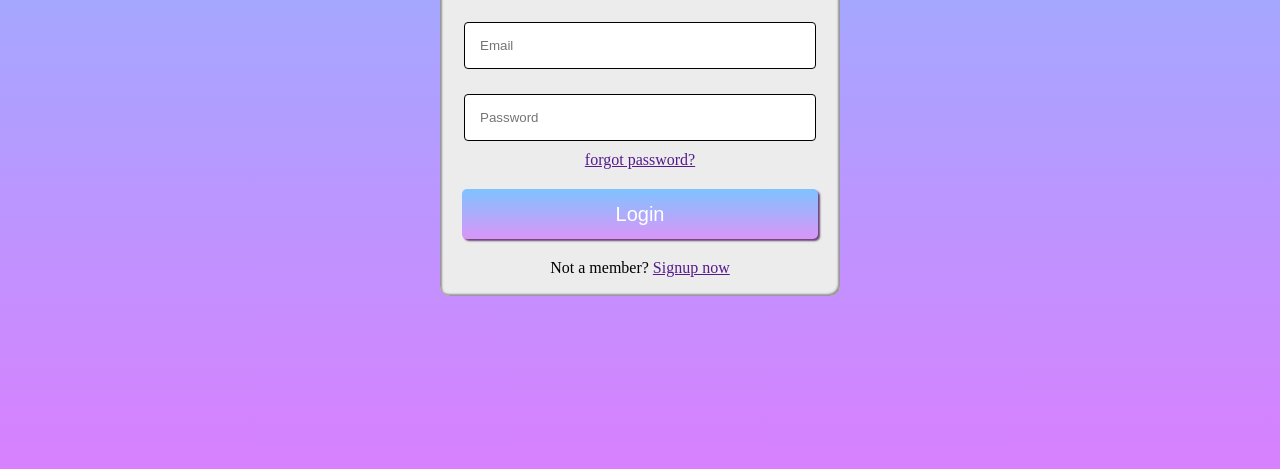
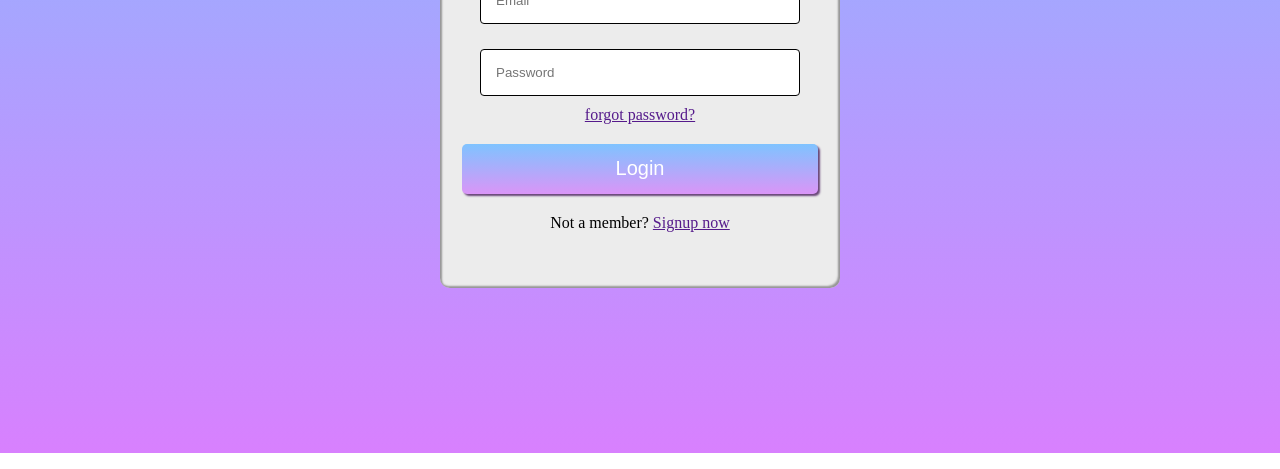
Before and after one commit to Sriharivas5/Login-Form, a plain HTML site: page index.html in a window 1280 px wide. Shown: the part 347-816 px from the top of the page. Drawn offline with Linux system fonts and the light colour scheme.

Commit message:
first commit

```diff
--- a/style.css
+++ b/style.css
@@ -1,3 +1,8 @@
+*{
+    margin: 0;
+    padding: 0;
+    box-sizing: border-box;
+}
 body {
     background-image: linear-gradient(rgb(127, 195, 255), rgb(216, 128, 254));
     background-size: cover;
@@ -22,13 +27,15 @@ form {
     box-shadow: inset 2px 2px 2px rgb(149, 149, 149),
         inset -2px -2px 2px rgb(149, 149, 149);
 }
-@media(max-widrh:800px){
+@media(max-width:800px){
     form{
+        width: 350px;
         height: 500px;
     }
 }
 
 button {
+    margin-top: 5px;
     border: none;
     width: 130px;
     height: 50px;
```
